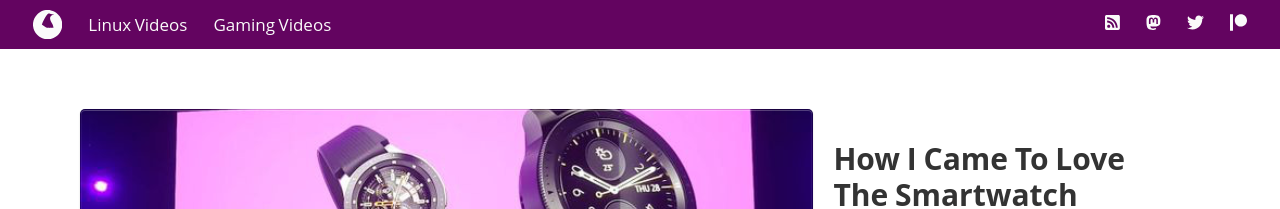
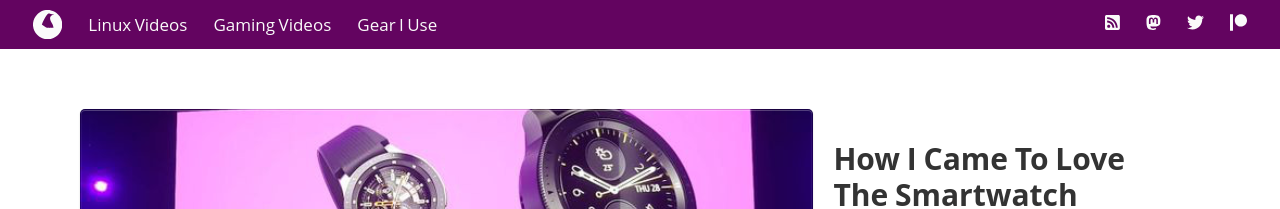
Before and after one commit to TheLinuxEXP/TheLinuxEXP.github.io, a Jekyll site: the page built from index.html, in a window 1280 px wide. Shown: the top 209 px of the page. Built offline with Jekyll 4.4.1, drawn with Linux system fonts in a browser that asks for light colours; the list of posts is cut into pages by our own code.

Commit message:
Added link to amazon page

```diff
--- a/_includes/nav.html
+++ b/_includes/nav.html
@@ -8,6 +8,8 @@
       <li><a href="https://www.youtube.com/thelinuxexperiment" target="_blank">Linux Videos</a></li>
 
       <li><a href="https://www.youtube.com/channel/UCaw_Lz7oifDb-PZCAcZ07kw" target="_blank">Gaming Videos</a></li>
+
+      <li><a href="https://www.amazon.com/shop/thelinuxexperiment" target="_blank">Gear I Use</a></li>
 
     </ul>
 
```
